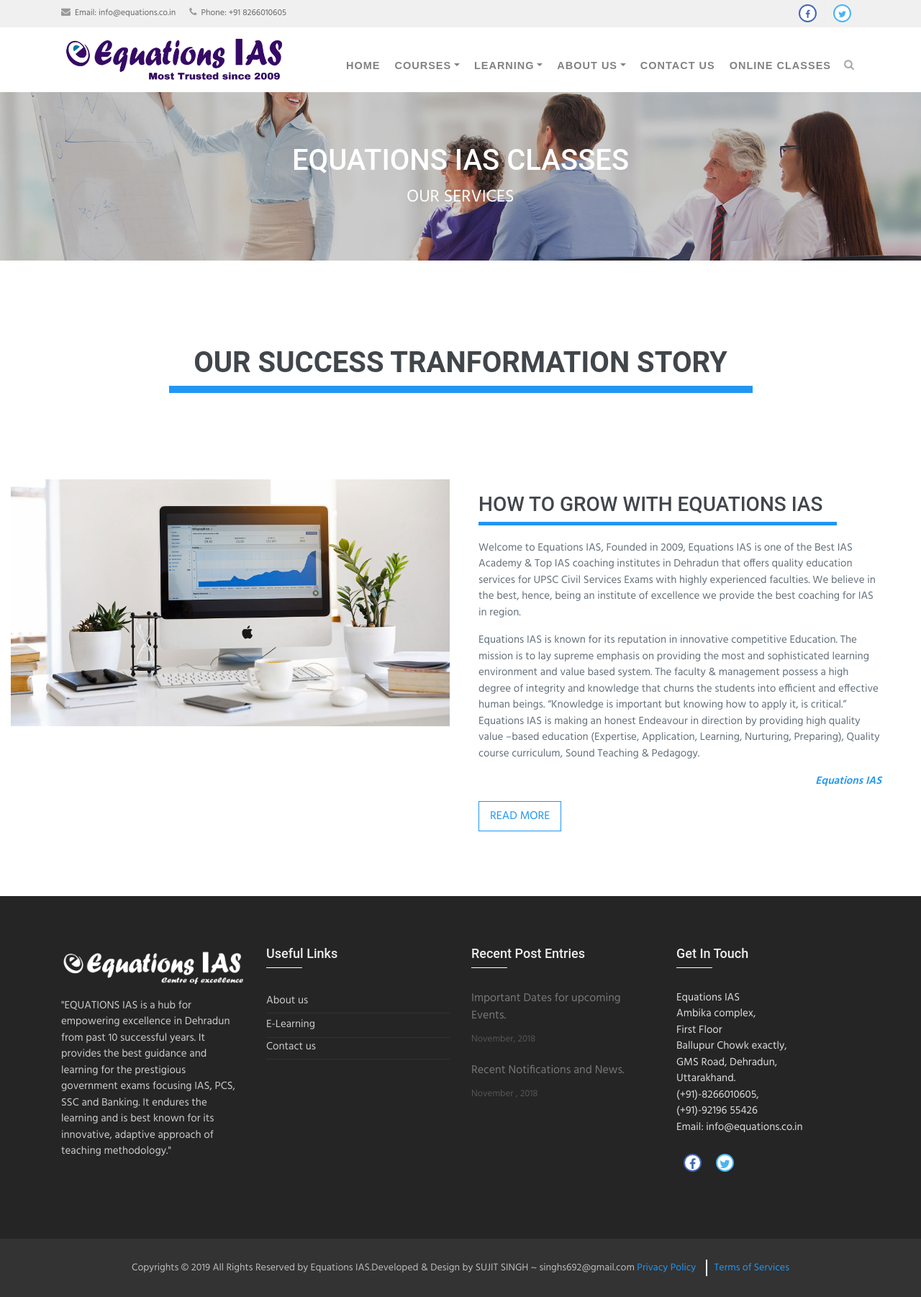
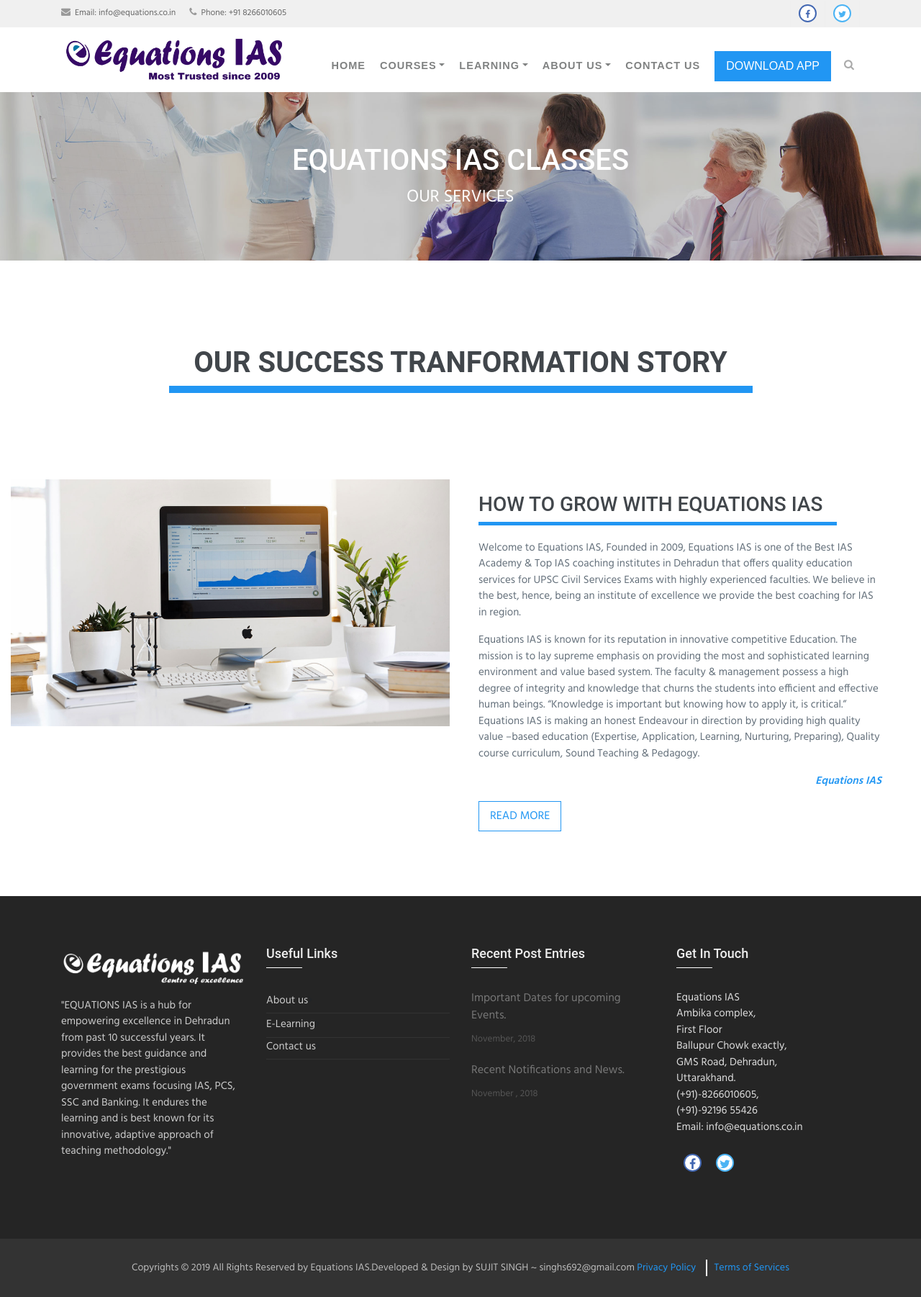
Before and after one commit to EquationsIAS/equations-website, a Jekyll site: the page built from classes.html, in a window 1280 px wide. Shown: the whole page at 72% size. Built offline with Jekyll 4.4.1, drawn with Linux system fonts in a browser that asks for light colours; a script that is not in the unit is left out.

Commit message:
added button on nav

```diff
--- a/_includes/header.html
+++ b/_includes/header.html
@@ -44,8 +44,8 @@
                     </button>
                     <div class="collapse navbar-collapse" id="navbarResponsive">
                         <ul class="nav-eq nav-eq navbar-nav ml-auto">
-                            <li class="nav-item" ><a class="nav-link smooth-scroll" href="index">Home</a></li>
-                            <li class="nav-item dropdown" >
+                            <li class="nav-item normal-nav" ><a class="nav-link smooth-scroll" href="index">Home</a></li>
+                            <li class="nav-item dropdown normal-nav" >
                                 <a class="nav-link dropdown-toggle smooth-scroll" href="#" id="navbarDropdownMenuLink" data-toggle="dropdown" aria-haspopup="true" aria-expanded="false">Courses</a>
                                 <div class="dropdown-menu dropdown-cust" aria-labelledby="navbarDropdownMenuLink">
                                     <a class="dropdown-item" href="upsc-ias-course">IAS Coaching</a>
@@ -55,7 +55,7 @@
                                     <a class="dropdown-item" href="bpo-course">Bank PO Coaching</a>
                                 </div>
                             </li>
-                            <li class="nav-item dropdown" >
+                            <li class="nav-item dropdown normal-nav" >
                                 <a class="nav-link dropdown-toggle smooth-scroll" href="#" id="navbarDropdownMenuLink" data-toggle="dropdown" aria-haspopup="true" aria-expanded="false">Learning</a>
                                 <div class="dropdown-menu dropdown-cust" aria-labelledby="navbarDropdownMenuLink">
                                     <a class="dropdown-item" href="classes">Smart classes with Audio Visual Equipment</a>
@@ -64,18 +64,18 @@
                                     <a class="dropdown-item" href="https://blog.equations.co.in" target="_blank">Blog</a>
                                 </div>
                             </li>
-                            <li class="nav-item dropdown" >
+                            <li class="nav-item dropdown normal-nav" >
                                 <a class="nav-link dropdown-toggle smooth-scroll" href="#" id="navbarDropdownMenuLink" data-toggle="dropdown" aria-haspopup="true" aria-expanded="false">About US</a>
                                 <div class="dropdown-menu dropdown-cust" aria-labelledby="navbarDropdownMenuLink">
                                     <a class="dropdown-item"  href="profile">Profile</a>
                                     <a class="dropdown-item" href="timeline">Testimonials</a>
                                 </div>
                             </li>
-                                                        <li class="nav-item" ><a class="nav-link smooth-scroll" href="contact">Contact Us</a></li>
-                            <li class="nav-item" ><a target ="_blank" class="nav-link smooth-scroll" href="https://play.google.com/store/apps/details?id=co.bran.Equia&hl=en">Online Classes</a></li>
+                                                        <li class="nav-item normal-nav" ><a class="nav-link smooth-scroll" href="contact">Contact Us</a></li>
+                            <li class="nav-item button-nav " ><a target ="_blank" class="nav-link smooth-scroll" href="https://play.google.com/store/apps/details?id=co.bran.Equia&hl=en"><button class="btn btn-general btn-white">Download App</button></a></li>
 
-                            <li>
-                                <i class="search fa fa-search search-btn"></i>
+                            <li class="normal-nav">
+                                <i class="search fa fa-search search-btn "></i>
                                 <div class="search-open">
                                     <div class="input-group animated fadeInUp">
                                         <input type="text" class="form-control" placeholder="Search" aria-describedby="basic-addon2">
--- a/css/style.css
+++ b/css/style.css
@@ -236,18 +236,24 @@
 }
 
 
-.navbar-nav>li {
+.normal-nav {
     height: 65px;
     line-height: 65px;
     border-bottom: 3px solid rgba(0, 0, 0, 0);
     transition: all .5s ease-in-out;
 }
 
-.navbar-nav>li:hover,
-.navbar-nav>li:active {
+.normal-nav:hover,
+.normal-nav:active {
     border-bottom: 2px solid #2196f3;
     background: #f0f0f0;
 }
+
+.button-nav{
+  height: 65px;
+  line-height: 65px;
+}
+
 
 .navbar-nav>li>a {
     color: #808282 !important;
```
